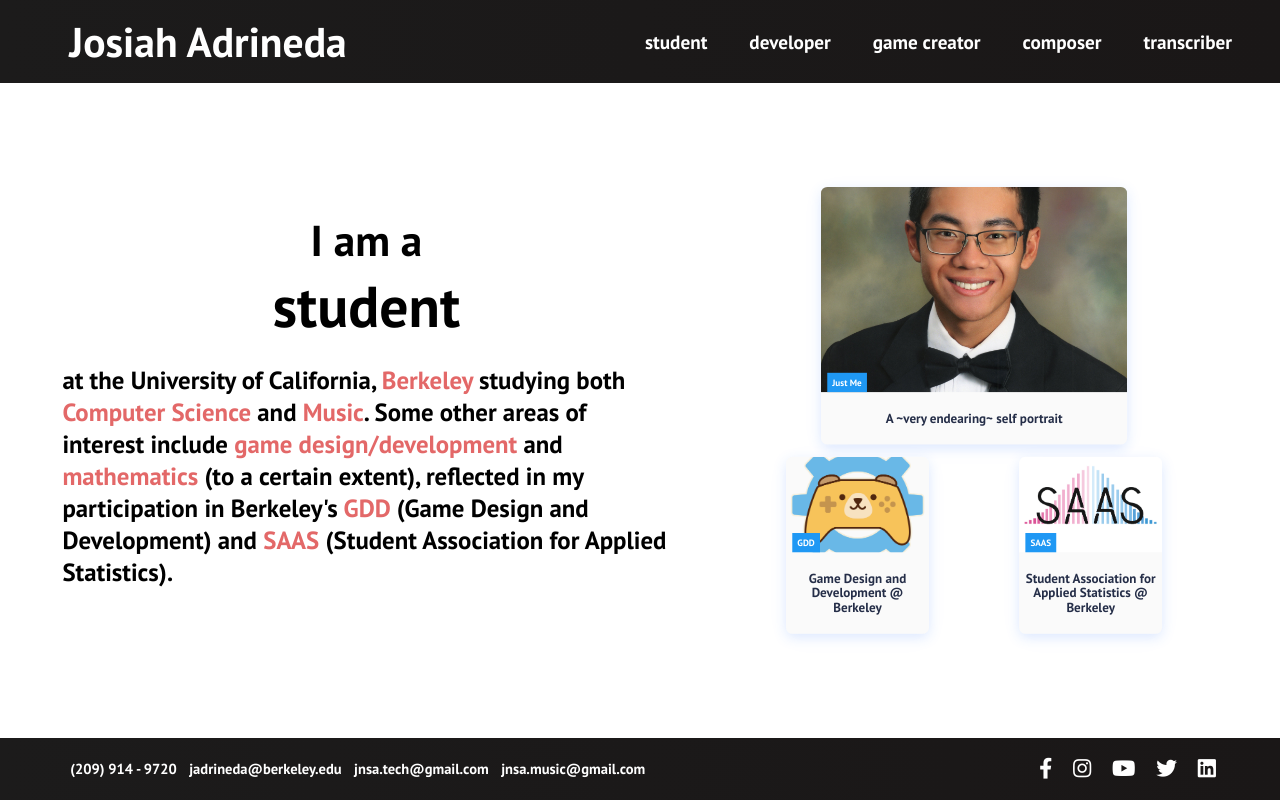
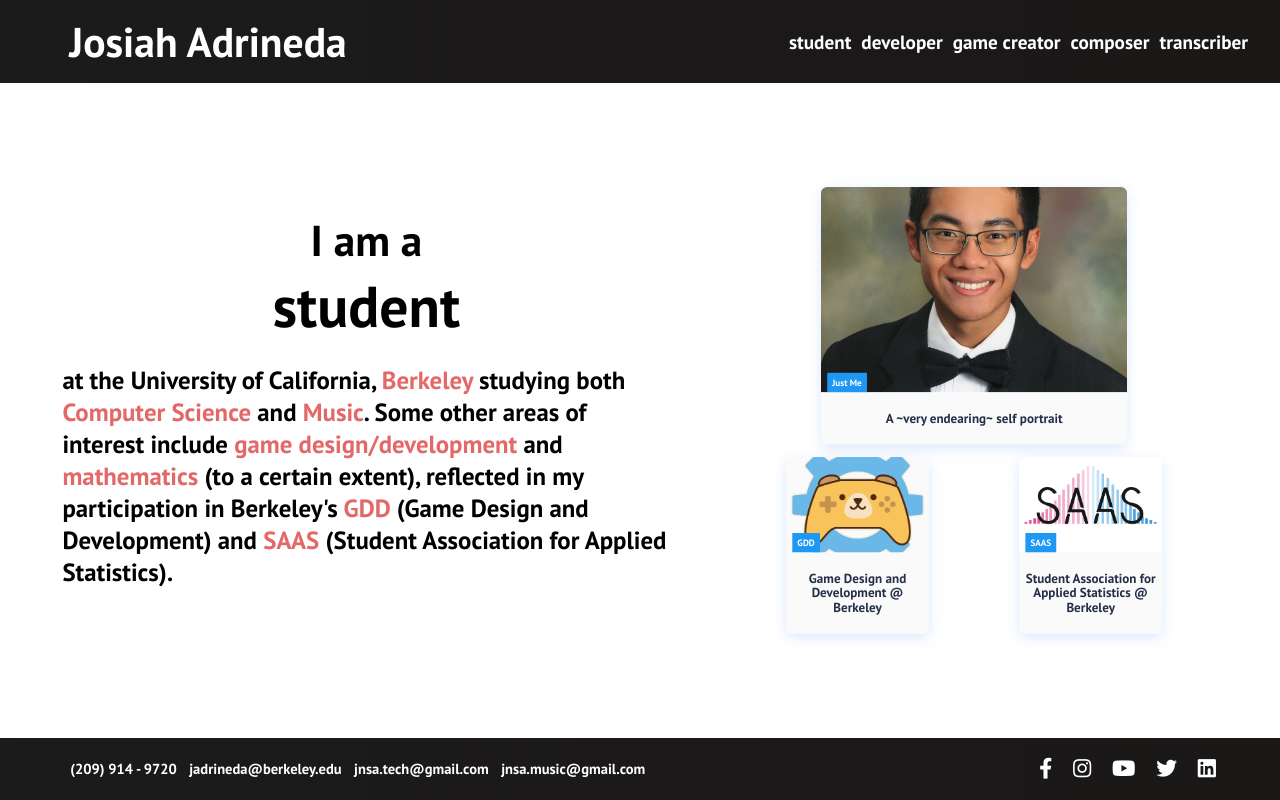
Before and after one commit to josiahadrineda/Personal-Website, a React (Create React App) app: page / in a window 1280 px wide. Built offline with nearby package versions, Linux system fonts and the light colour scheme.

Commit message:
Fixed anchor menu on mobile

```diff
--- a/src/components/Navbar.css
+++ b/src/components/Navbar.css
@@ -57,15 +57,16 @@
 .nav-anchors {
     color: #fff;
     display: flex;
+    justify-content: center;
     align-items: center;
     text-decoration: none;
-    padding: 0.5rem 1rem;
     height: calc(4vh + 4vw);
 }
 
 .nav-anchors:hover {
     border-bottom: 4px solid #fff;
     transition: all 0.2s ease-out;
+    height: calc(4vh + 4vw);
 }
 
 .fa-bars {
@@ -114,29 +115,33 @@
     .nav-anchors {
         color: #fff;
         text-align: center;
-        padding: 2rem;
         width: 100%;
         display: table;
+        height: calc(4vh + 4vw);
     }
 
     .nav-anchors.white {
         color: #242424;
         text-align: center;
-        padding: 2rem;
         width: 100%;
         display: table;
+        height: calc(4vh + 4vw);
     }
 
     .nav-anchors:hover {
         background: #fff;
         color: #242424;
+        text-align: center;
         border-radius: 0;
+        height: calc(4vh + 4vw);
     }
 
     .nav-anchors.white:hover {
         background: #242424;
         color: #fff;
+        text-align: center;
         border-radius: 0;
+        height: calc(4vh + 4vw);
     }
 
     .menu-icon {
--- a/src/components/Navbar.js
+++ b/src/components/Navbar.js
@@ -23,19 +23,39 @@ function Navbar({bgColor}) {
                     </div>
                     <ul className={click ? "nav-menu active" + (bgColor === "black" ? " white" : "") : "nav-menu"}>
                         <li className="nav-item">
-                            <a href="#" className={"nav-anchors" + (bgColor === "black" ? " white" : "")} onClick={() => {closeMobileMenu(); delay("#student", 50); return false}}>student</a>
+                            <a href="#" className={"nav-anchors" + (bgColor === "black" ? " white" : "")} onClick={() => {closeMobileMenu(); delay("#student", 50); return false}}>
+                                <div className="nav-anchors-text">
+                                    student
+                                </div>
+                            </a>
                         </li>
                         <li className="nav-item">
-                            <a href="#" className={"nav-anchors" + (bgColor === "black" ? " white" : "")} onClick={() => {closeMobileMenu(); delay("#developer", 50); return false}}>developer</a>
+                            <a href="#" className={"nav-anchors" + (bgColor === "black" ? " white" : "")} onClick={() => {closeMobileMenu(); delay("#developer", 50); return false}}>
+                                <div className="nav-anchors-text">
+                                    developer
+                                </div>
+                            </a>
                         </li>
                         <li className="nav-item">
-                            <a href="#" className={"nav-anchors" + (bgColor === "black" ? " white" : "")} onClick={() => {closeMobileMenu(); delay("#game creator", 50); return false}}>game creator</a>
+                            <a href="#" className={"nav-anchors" + (bgColor === "black" ? " white" : "")} onClick={() => {closeMobileMenu(); delay("#game creator", 50); return false}}>
+                                <div className="nav-anchors-text">
+                                    game creator
+                                </div>
+                            </a>
                         </li>
                         <li className="nav-item">
-                            <a href="#" className={"nav-anchors" + (bgColor === "black" ? " white" : "")} onClick={() => {closeMobileMenu(); delay("#composer", 50); return false}}>composer</a>
+                            <a href="#" className={"nav-anchors" + (bgColor === "black" ? " white" : "")} onClick={() => {closeMobileMenu(); delay("#composer", 50); return false}}>
+                                <div className="nav-anchors-text">
+                                    composer
+                                </div>
+                            </a>
                         </li>
                         <li className="nav-item">
-                            <a href="#" className={"nav-anchors" + (bgColor === "black" ? " white" : "")} onClick={() => {closeMobileMenu(); delay("#transcriber", 50); return false}}>transcriber</a>
+                            <a href="#" className={"nav-anchors" + (bgColor === "black" ? " white" : "")} onClick={() => {closeMobileMenu(); delay("#transcriber", 50); return false}}>
+                                <div className="nav-anchors-text">
+                                    transcriber
+                                </div>
+                            </a>
                         </li>
                     </ul>
                 </div>
```
Also changed, not shown: 1 other file (tests, documents, lock files or other folders).
